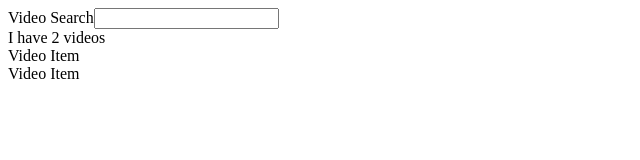
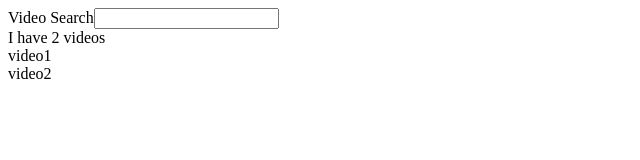
Before and after one commit to mikensubuga/YoutubeApp, a React (Create React App) app: page / in a window 1280 px wide. Shown: the top 160 px of the page, without its empty margins (0-640 px from the left). Built offline with nearby package versions, Linux system fonts and the light colour scheme.

Commit message:
rendering video thumbnails

```diff
--- a/src/components/VideoItem.jsx
+++ b/src/components/VideoItem.jsx
@@ -1,7 +1,7 @@
 import React, { Component } from "react";
 
 const VideoItem = props => {
-  return <div>Video Item</div>;
+  return <div>{props.video.name}</div>;
 };
 
 export default VideoItem;
--- a/src/components/VideoList.jsx
+++ b/src/components/VideoList.jsx
@@ -2,7 +2,7 @@ import React from "react";
 import VideoItem from "./VideoItem";
 const VideoList = props => {
   const videos = props.videos.map(video => {
-    return <VideoItem key={video.id} />;
+    return <VideoItem key={video.id} video={video} />;
   });
   return <div>{videos}</div>;
 };
```
